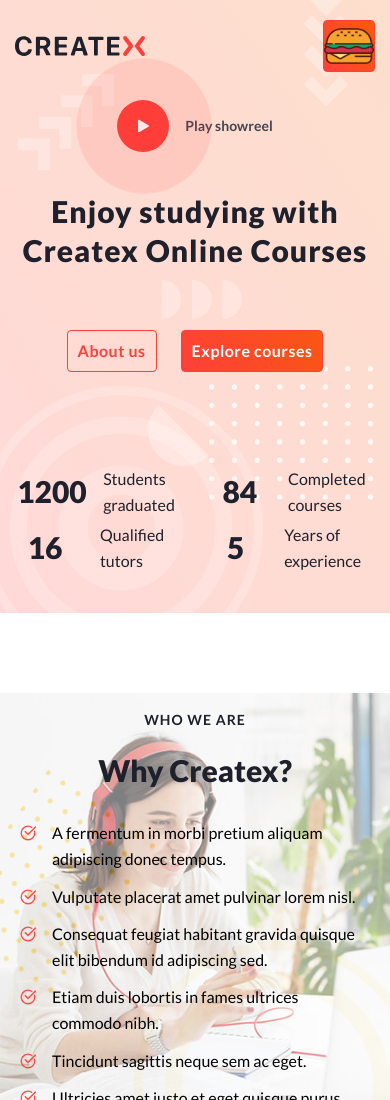
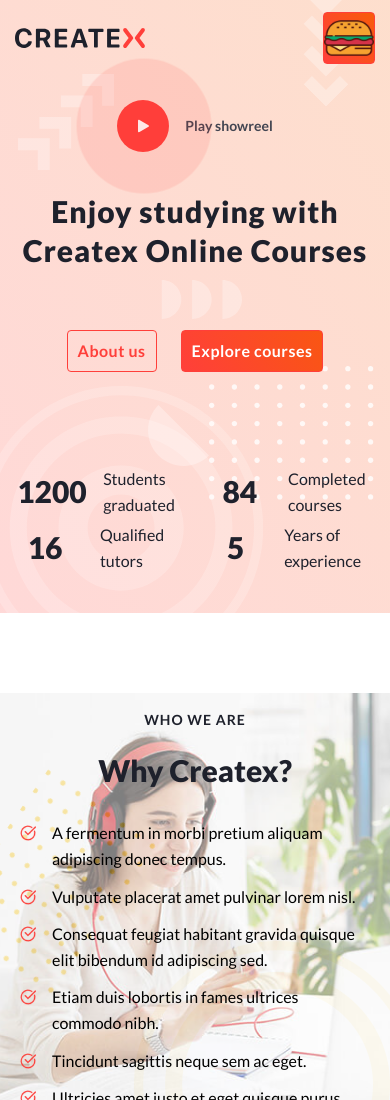
Before and after one commit to Jackie0o/lesson_17, a plain HTML site: page index.html in a window 390 px wide. Shown: the top 1100 px of the page. Drawn offline with Linux system fonts and the light colour scheme.

Commit message:
Update style.css

```diff
--- a/css/style.css
+++ b/css/style.css
@@ -32,6 +32,11 @@ body {
 	padding: 20px 0;
 	background: transparent;
 	z-index: 100;
+}
+@media (max-width:689.98px) {
+	.header {
+		padding: 12px 0;
+	}
 }
 .header__container {
 	display: flex;
```
